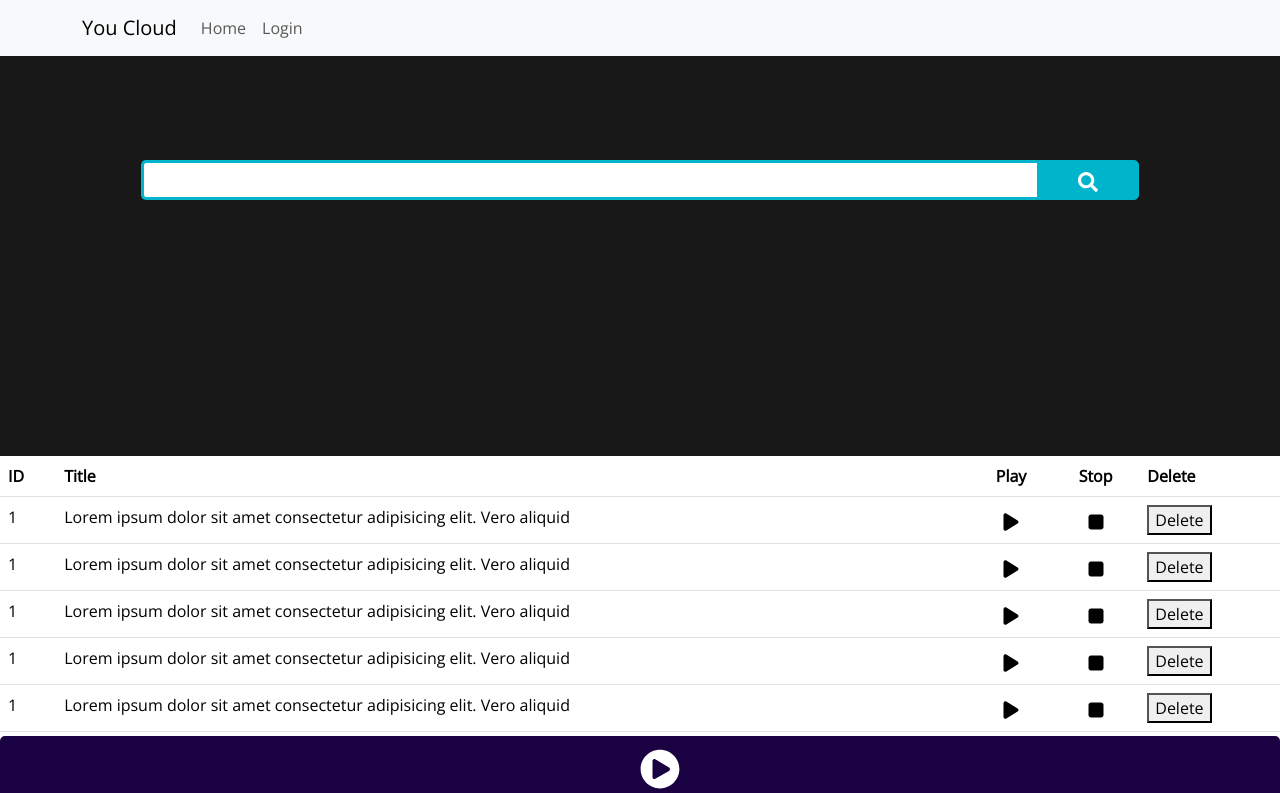
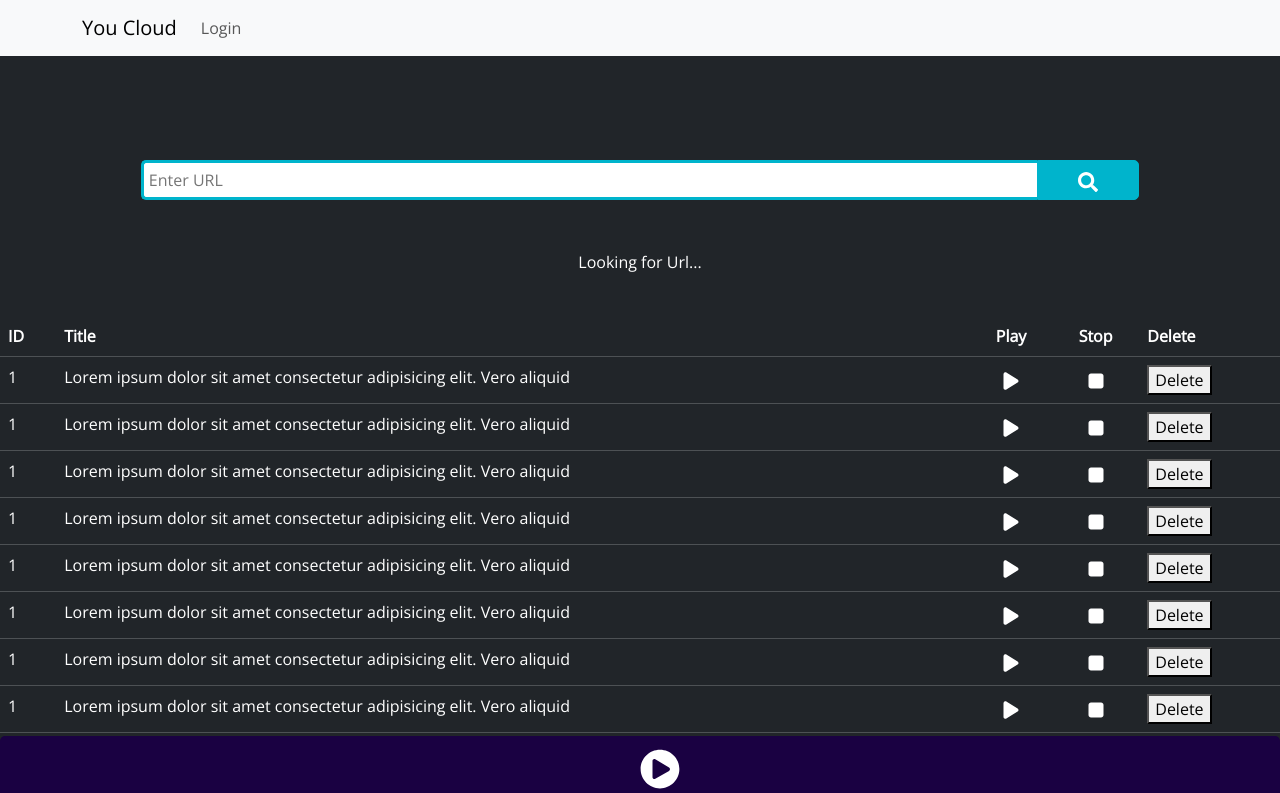
Before and after one commit to samirul/youcloud-react, a React (Vite) app: page / in a window 1280 px wide. Shown: the top 793 px of the page. Built offline with nearby package versions, Linux system fonts and the light colour scheme.

Commit message:
Added forum functionally to search bar for send link to back end for downloading video and convert to mp3 file and show celery progress in front-end

```diff
--- a/components/Menu.jsx
+++ b/components/Menu.jsx
@@ -10,12 +10,11 @@ const Menu = () => {
       <div>
           <Navbar expand="lg" className="bg-body-tertiary fixed-top">
               <Container>
-                  <Navbar.Brand href="#home">You Cloud</Navbar.Brand>
+                  <Navbar.Brand href="/">You Cloud</Navbar.Brand>
                   <Navbar.Toggle aria-controls="basic-navbar-nav" />
                   <Navbar.Collapse id="basic-navbar-nav">
                       <Nav className="me-auto">
-                          <Nav.Link href="#home">Home</Nav.Link>
-                          <Nav.Link href="/search/location">Login</Nav.Link>
+                          <Nav.Link href="#">Login</Nav.Link>
                           {/* <NavDropdown title="Dropdown" id="basic-nav-dropdown">
                               <NavDropdown.Item href="#action/3.1">Action</NavDropdown.Item>
                               <NavDropdown.Item href="#action/3.2">
--- a/components/MusicSection.jsx
+++ b/components/MusicSection.jsx
@@ -1,12 +1,14 @@
 import React from 'react'
 import Table from 'react-bootstrap/Table';
 import { FaPlay, FaStop } from "react-icons/fa6";
+
+
 
 const MusicSection = () => {
   return (
     <>
       <div>
-        <Table className='table' responsive="sm">
+        <Table hover variant="dark" className='table' responsive="sm">
           <thead>
             <tr>
               <th>ID</th>
--- a/components/Search.jsx
+++ b/components/Search.jsx
@@ -1,20 +1,78 @@
-import React from 'react'
+import React from 'react';
 import { FaSearch } from "react-icons/fa";
+import axios from "axios";
 
 const Search = () => {
+  const [linkurl, setlinkUrl] = React.useState('');
+  const [res, setRes] = React.useState('')
+  const [stats, setStatus] = React.useState({'status': 'Looking for Url...'})
+
+  React.useEffect(() => {
+    const fetchTaskStatus = async () => {
+      if (res && res['download_id']) {
+        try {
+          const response = await axios.get(`http://127.0.0.1:8000/audio/download/${res['download_id']}/`);
+          setStatus(response.data);
+        } catch (error) {
+          console.error('Error receiving data:', error);
+        }
+      }
+
+    };
+
+    const interval = setInterval(fetchTaskStatus, 3000); // fetch every 1 sec
+
+    return () => clearInterval(interval); // Clean up the interval after component would be unmounted
+  }, [res]);
+
+
+
+
+  const handleChange = (e) => {
+    setlinkUrl(e.target.value);
+  };
+
+  const handleSubmit = (e) => {
+    e.preventDefault();
+
+    // Send form data using Axios POST request
+    axios.post('http://127.0.0.1:8000/audio/download/', { 'downloaded_url_video_link': linkurl })
+      .then(response => {
+        // Handle success
+        console.log('Form data sent successfully:', response.data);
+        setRes(response.data)
+      })
+      .catch(error => {
+        // Handle error
+        console.error('Error sending form data:', error);
+      });
+    console.log('response is: ', res['download_id'])
+
+  };
+
   return (
     <div>
+      <form onSubmit={handleSubmit}>
         <div className="wrap-one">
           <div className="search-one">
-                  <input type="text" className="searchTerm-one" placeholder=""/>
+            <input
+              type="text"
+              className="searchTerm-one"
+              onChange={handleChange}
+              value={linkurl}
+              placeholder="Enter URL"
+            />
             <button type="submit" className="searchButton-one">
               <FaSearch />
             </button>
           </div>
         </div>
+      </form>
+      <div>
+        <p style={{ color: 'white', paddingTop: 50, display: 'flex', justifyContent: 'center' }}>{stats['status']}</p>
+      </div>
+    </div>
+  );
+};
 
-    </div>
-  )
-}
-
-export default Search
+export default Search;
--- a/package.json
+++ b/package.json
@@ -10,6 +10,7 @@
     "preview": "vite preview"
   },
   "dependencies": {
+    "axios": "^1.6.7",
     "bootstrap": "^5.3.3",
     "materialize-css": "^1.0.0-rc.2",
     "react": "^18.2.0",
--- a/src/index.css
+++ b/src/index.css
@@ -2,17 +2,11 @@
 
 body {
   /* background: #f2f2f2; */
-  background: #181818;
+  background: #212529;
   font-family: 'Open Sans', sans-serif;
   border-radius: 5px;
 }
 
-/* @supports (-webkit-backdrop-filter: none) or (backdrop-filter: none) {
-  body {
-    -webkit-backdrop-filter: blur(10px);
-    backdrop-filter: blur(10px);
-  }
-} */
 
 .search-one {
   width: 100%;
@@ -57,7 +51,7 @@ body {
 }
 
 .music-zone {
-  padding-top: 20%; /* Adjust padding top */
+  padding-top: 2%; /* Adjust padding top */
   width: 100%;
   margin: 0 auto;
   padding-bottom: 4%;
@@ -80,7 +74,7 @@ body {
 
 @media only screen and (max-width: 768px) {
   .music-zone {
-    padding-top: 20%; /* Adjust padding top for smaller screens */
+    padding-top: 2%; /* Adjust padding top for smaller screens */
     overflow-x: auto; /* Add horizontal scrolling only when necessary */
     /* white-space: nowrap; Prevent line breaks */
     padding-bottom: 6%;
```
Also changed, not shown: 1 other file (tests, documents, lock files or other folders). Lines whose indentation alone changed are shown as unchanged.
